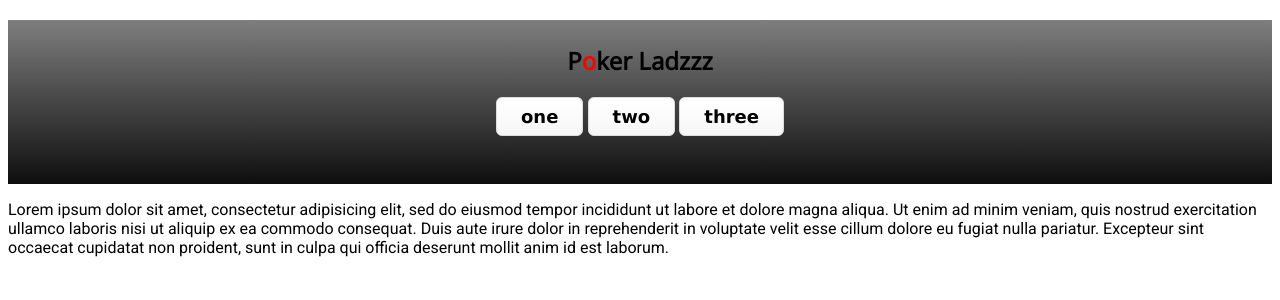
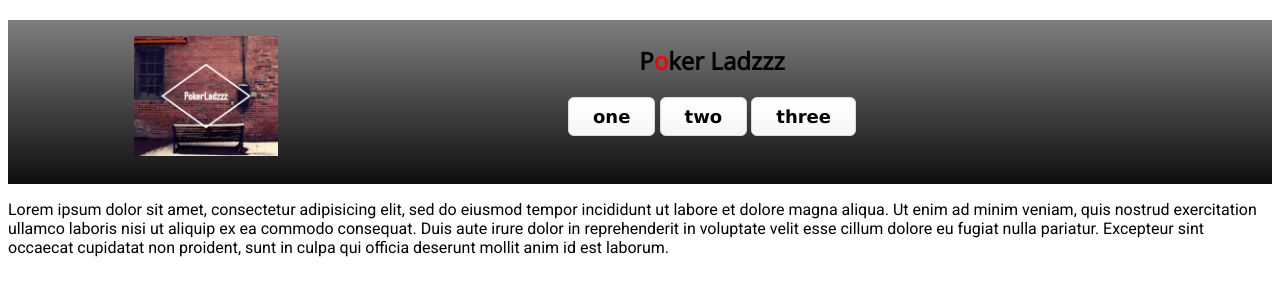
Before and after one commit to cleahy3/poker-front, a web app: file index.html in a window 1280 px wide. Shown: the top 300 px of the page. Run offline with its HTML, style and script files only (its server is not run), Linux system fonts and the light colour scheme.

Commit message:
added logo

```diff
--- a/css/style.css
+++ b/css/style.css
@@ -23,6 +23,14 @@ header {
   filter: progid:DXImageTransform.Microsoft.gradient( startColorstr='#7d7e7d', endColorstr='#0e0e0e',GradientType=0 );
   /* IE6-9 */
   padding-bottom: 3em; }
+  header h1 {
+    padding-top: 1em;
+    font-weight: bold; }
+  header img {
+    padding-top: 1em;
+    float: left;
+    max-height: 9em;
+    max-width: 9em; }
 
 span {
   color: red; }
@@ -67,8 +75,4 @@ span {
   position: relative;
   top: 1px; }
 
-h1 {
-  padding-top: 1em;
-  font-weight: bold; }
-
 /*# sourceMappingURL=style.css.map */
--- a/index.html
+++ b/index.html
@@ -3,10 +3,11 @@
 <head>
 <link href="https://fonts.googleapis.com/css?family=Open+Sans|Roboto" rel="stylesheet">
 <link rel="stylesheet" type="text/css" href="css/style.css">
-	<title></title>
+	<title>Poker Ladzzz</title>
 </head>
 <header class="qa-header">
 	<nav id="nav" class="qa-nav">
+	<img src="img/pokerladzz.png">
 	<h1>P<span>o</span>ker Ladzzz</h1>
 		<button class="myButton">one</button>
 		<button class="myButton">two</button>
--- a/sass/style.scss
+++ b/sass/style.scss
@@ -23,8 +23,19 @@ background: -moz-linear-gradient(top,  rgba(125,126,125,1) 0%, rgba(14,14,14,1)
 background: -webkit-linear-gradient(top,  rgba(125,126,125,1) 0%,rgba(14,14,14,1) 100%); /* Chrome10-25,Safari5.1-6 */
 background: linear-gradient(to bottom,  rgba(125,126,125,1) 0%,rgba(14,14,14,1) 100%); /* W3C, IE10+, FF16+, Chrome26+, Opera12+, Safari7+ */
 filter: progid:DXImageTransform.Microsoft.gradient( startColorstr='#7d7e7d', endColorstr='#0e0e0e',GradientType=0 ); /* IE6-9 */
+	padding-bottom: 3em;
 
-	padding-bottom: 3em;
+	h1{
+		padding-top:1em;
+		font-weight: bold;
+	}
+
+	img{
+		padding-top: 1em;
+		float: left;
+		max-height: 9em;
+		max-width: 9em;
+	}
 }
 
 span{
@@ -72,8 +83,3 @@ span{
     position:relative;
     top:1px;
 }
-
-h1{
-	padding-top:1em;
-	font-weight: bold;
-}
```
Also changed, not shown: 1 other file.
